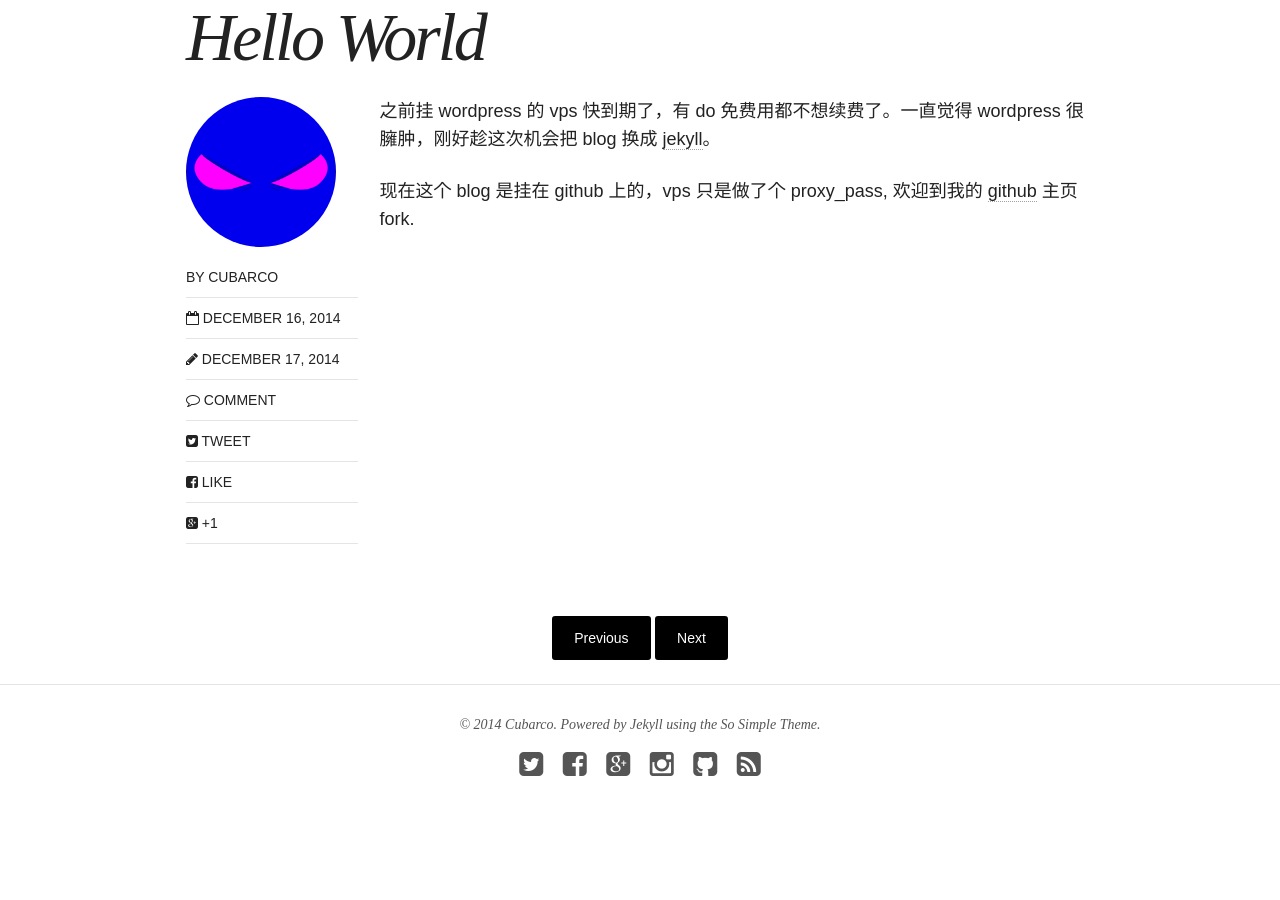
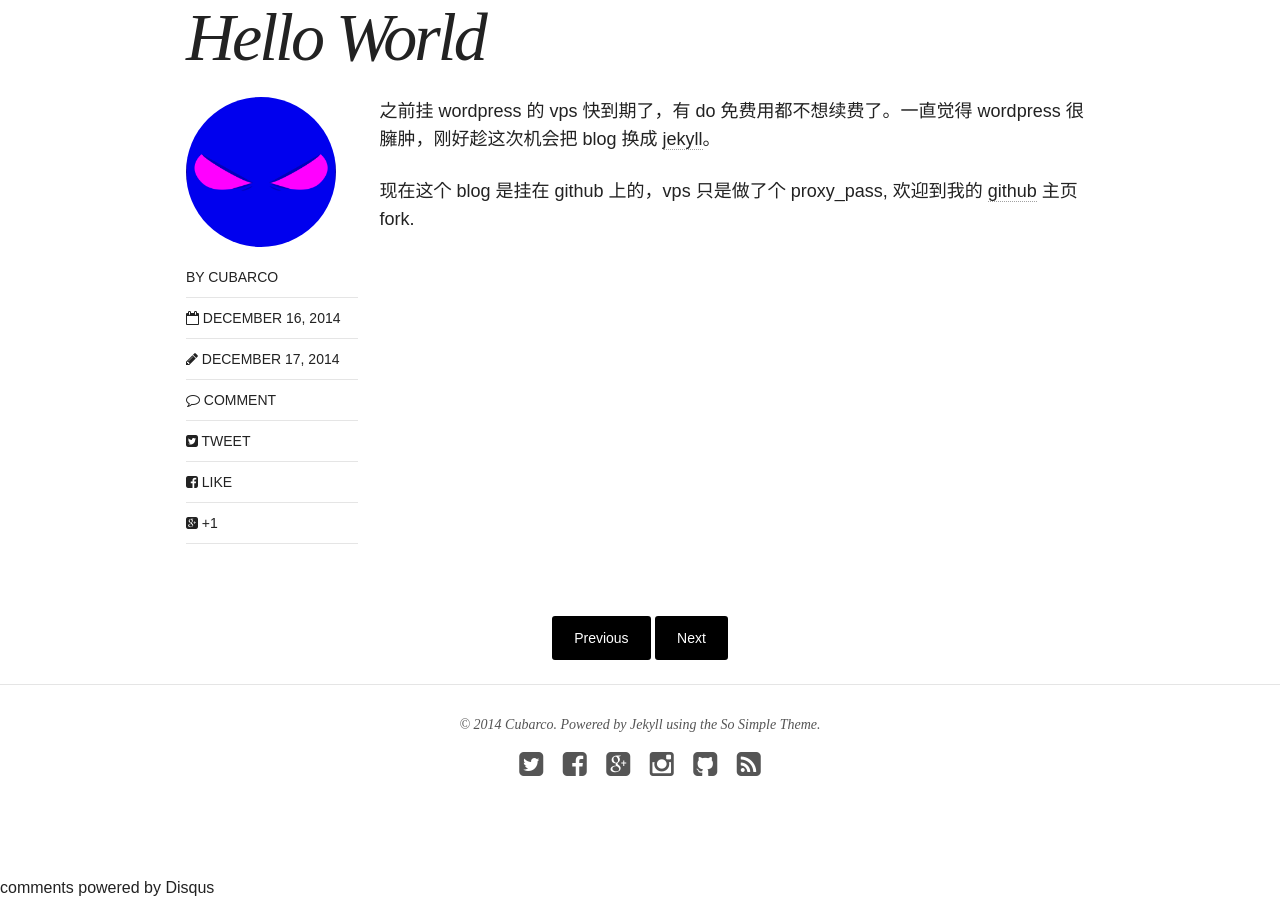
Before and after one commit to cubarco/cubarco.github.io-archived, a Jekyll site: the page built from _posts/blog/2014-12-16-hello-world.md, in a window 1280 px wide and 900 px high, scrolled down 748 px. Built offline with Jekyll 4.4.1, drawn with Linux system fonts in a browser that asks for light colours; nearby versions of some CDN libraries; comment, search, counter and statistics services are not loaded; before the commit the page ends 1624 px from its top, so only the background shows below that; some of the changed lines change nothing that is shown.

Commit message:
commit: 6610ea made a mistake, fixed

```diff
--- a/_includes/scripts.html
+++ b/_includes/scripts.html
@@ -59,6 +59,6 @@
 {% endif %}
 
 <!-- Check whether the page is a post -->
-{% if page.layout == post and page.comments != false %}
+{% if page.layout == "post" and page.comments != false %}
   {% include disqus_comments.html %}
 {% endif %}
```
